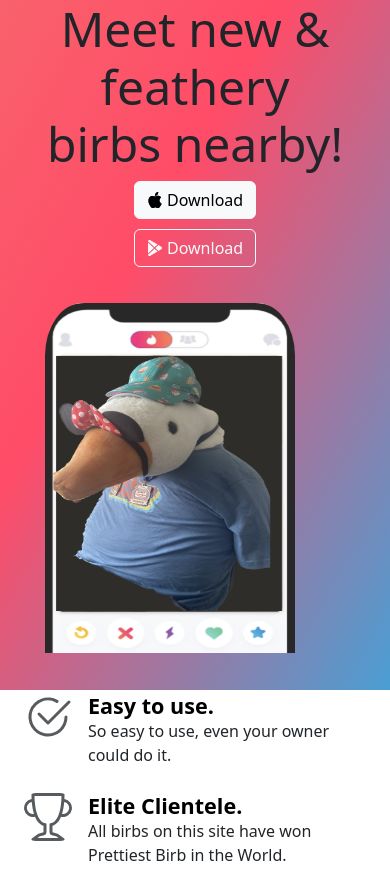
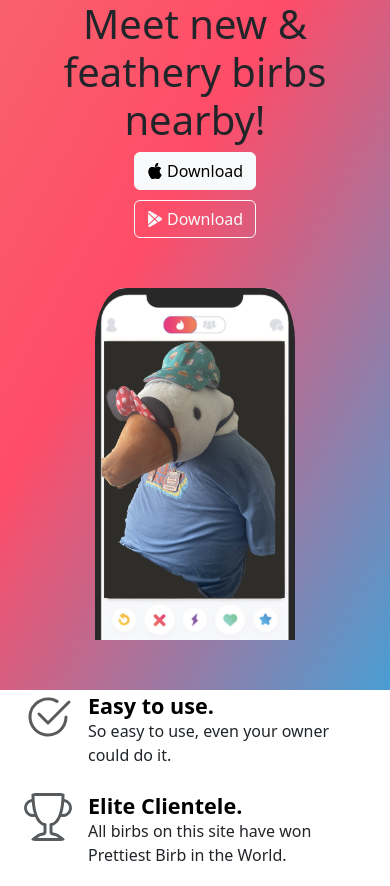
Before and after one commit to janisebhope/BirbR, a plain HTML site: page index.html in a window 390 px wide. Shown: the top 886 px of the page. Drawn offline with nearby package versions, Linux system fonts and the light colour scheme.

Commit message:
Add files via upload

```diff
--- a/css/style.css
+++ b/css/style.css
@@ -48,7 +48,7 @@ button{
 h2{
   font-size: 3.5rem;
   text-align: left;
-  display:block;
+
 }
 h3{ font-size: 3rem;}
 
@@ -151,7 +151,7 @@ div.brands>img{
     }
 
     h2{
-      font-size: 3rem;
+      font-size: 2.5rem;
       text-align: center;
 
     }
@@ -160,7 +160,7 @@ div.brands>img{
 
       width:100vw;
       display:flex;
-      justify-content: row-reverse;
+      justify-content: row;
       align-items: center;
     }
 
@@ -187,17 +187,18 @@ div.brands>img{
 
      .phone>img{
       /* margin-top: 10px; */
-      height:350px;
-      width:250px;
+      height:300;
+      width:200px;
 
       border-top-right-radius: 15%;
       border-top-left-radius: 15%;
      }
 
-     .phone{
+     div.phone{
         display: flex;
 
 justify-content:center;
+align-items: center;
      }
 
 
```
